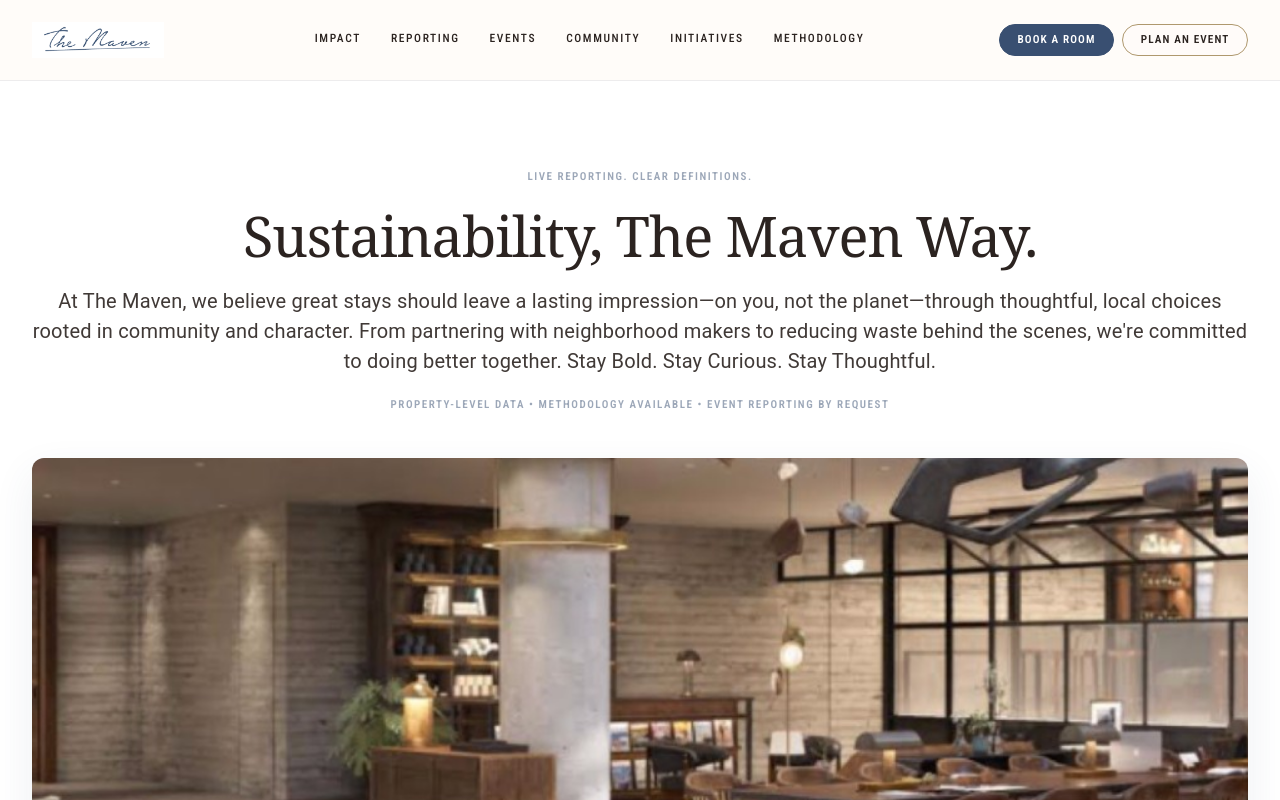
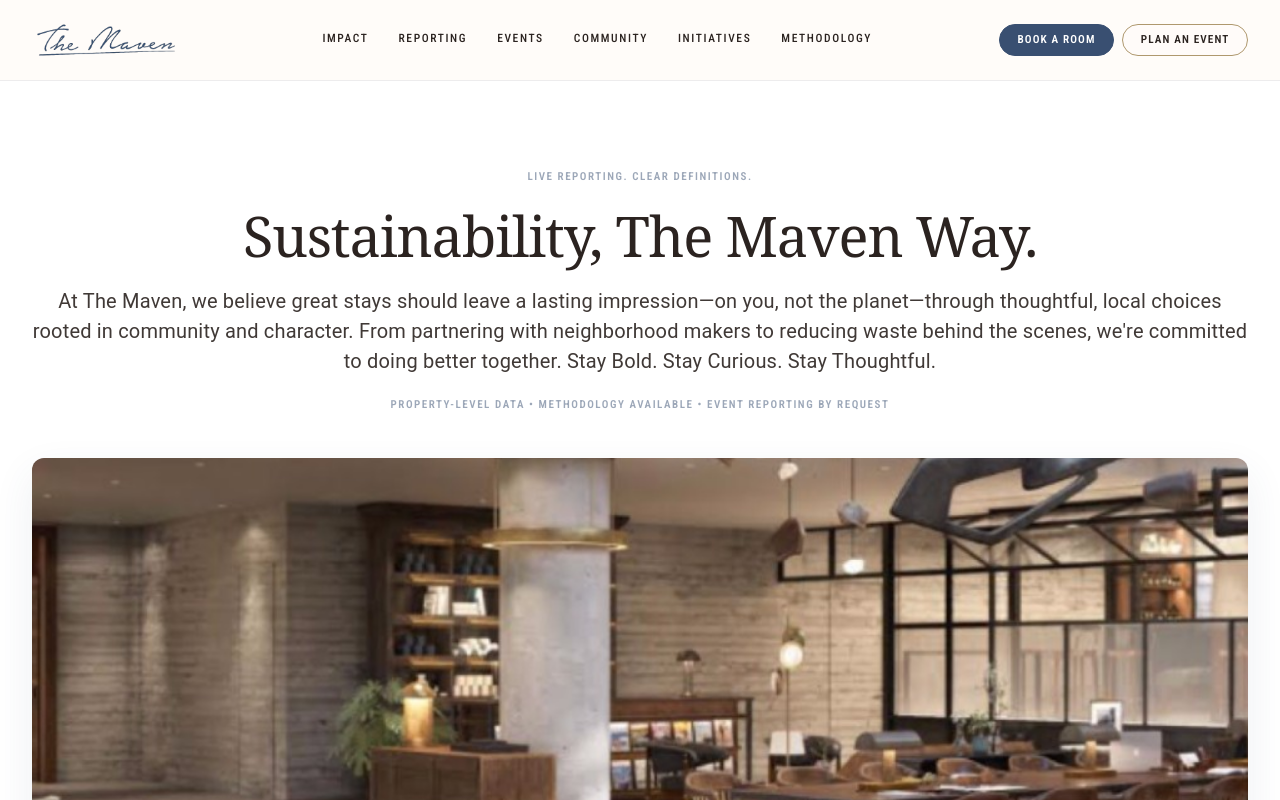
Before and after one commit to joerose99/susweb-rcc, a React (Create React App) app: page / in a window 1280 px wide. Shown: the top 800 px of the page. Built offline with nearby package versions, Linux system fonts and the light colour scheme; a web font is replaced by a local one.

Commit message:
updated sticky header logo to remove background

```diff
--- a/src/components/StickyHeader.jsx
+++ b/src/components/StickyHeader.jsx
@@ -85,12 +85,15 @@
 							src={logoSrc}
 							alt={logoAlt}
 							sx={{
-								height: { xs: 30, md: 36 },
+								height: { xs: 32, md: 38 },
 								width: 'auto',
-								maxWidth: { xs: 200, sm: 240, md: 280 },
+								maxWidth: { xs: 210, sm: 250, md: 290 },
 								display: 'block',
 								objectFit: 'contain',
 								objectPosition: 'left center',
+								backgroundColor: 'transparent',
+								border: 0,
+								boxShadow: 'none',
 							}}
 						/>
 					</Box>
```
Also changed, not shown: src/assets/the-maven-wordmark-header.png.
